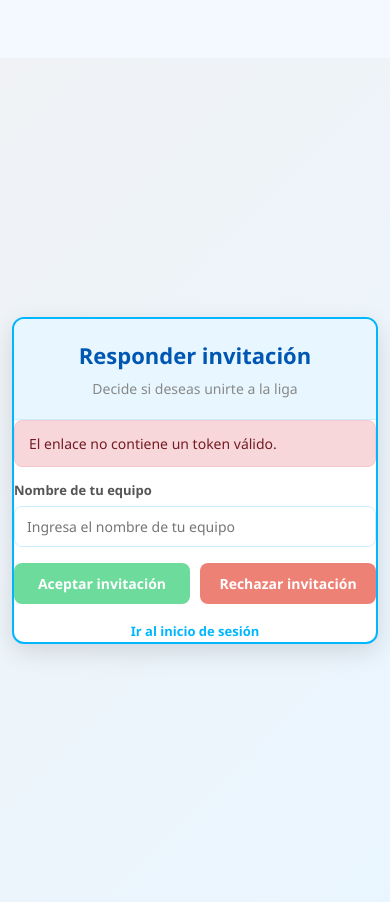
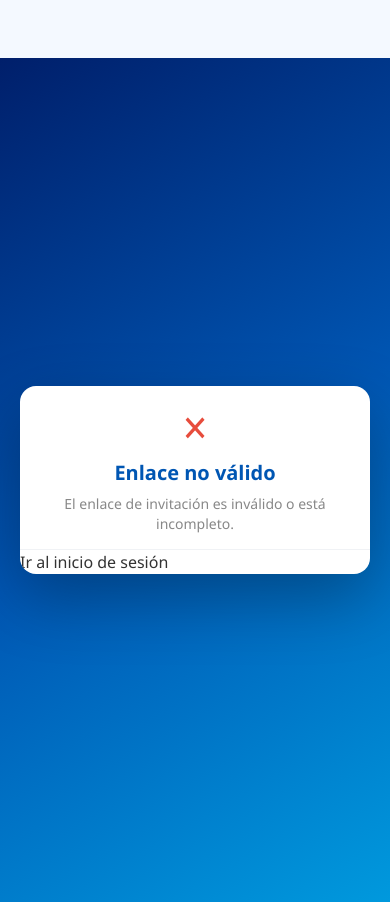
Before and after one commit to DanielRevolorio1107/Frontend-Quiniela, an Angular app: page /invitacion/responder in a window 390 px wide. Built offline with nearby package versions, Linux system fonts and the light colour scheme.

Commit message:
mejoras en flujo de invitacion

```diff
--- a/src/app/features/auth/pages/login/login.component.ts
+++ b/src/app/features/auth/pages/login/login.component.ts
@@ -1,7 +1,7 @@
 import { CommonModule } from '@angular/common';
 import { Component, inject } from '@angular/core';
 import { FormBuilder, FormGroup, ReactiveFormsModule, Validators } from '@angular/forms';
-import { Router, RouterLink } from '@angular/router';
+import { ActivatedRoute, Router, RouterLink } from '@angular/router';
 
 import { AuthService } from '../../services/auth.services';
 import { LoginRequest } from '../../interfaces/login-request.interface';
@@ -20,6 +20,7 @@ export class LoginComponent {
   private authService = inject(AuthService);
   private sessionService = inject(SessionService);
   private router = inject(Router);
+  private route = inject(ActivatedRoute);
 
   isLoading = false;
   errorMessage = '';
@@ -69,7 +70,8 @@ export class LoginComponent {
         );
 
         this.isLoading = false;
-        this.router.navigate(['/dashboard']);
+        const returnUrl = this.route.snapshot.queryParamMap.get('returnUrl');
+        this.router.navigateByUrl(returnUrl || '/dashboard');
       },
       error: (error) => {
         this.isLoading = false;
--- a/src/app/features/auth/pages/register/register.component.ts
+++ b/src/app/features/auth/pages/register/register.component.ts
@@ -1,7 +1,7 @@
 import { CommonModule } from '@angular/common';
 import { Component, inject } from '@angular/core';
 import { FormBuilder, FormGroup, ReactiveFormsModule, Validators } from '@angular/forms';
-import { Router, RouterLink } from '@angular/router';
+import { ActivatedRoute, Router, RouterLink } from '@angular/router';
 
 import { AuthService } from '../../services/auth.services';
 import { RegisterRequest } from '../../interfaces/register-request.interface';
@@ -18,6 +18,7 @@ export class RegisterComponent {
   private fb = inject(FormBuilder);
   private authService = inject(AuthService);
   private router = inject(Router);
+  private route = inject(ActivatedRoute);
 
   isLoading = false;
   errorMessage = '';
@@ -90,8 +91,9 @@ this.registerForm = this.fb.group(
         this.successMessage = response.message || 'Usuario registrado correctamente.';
         this.registerForm.reset();
 
+        const returnUrl = this.route.snapshot.queryParamMap.get('returnUrl');
         setTimeout(() => {
-          this.router.navigate(['/login']);
+          this.router.navigate(['/login'], returnUrl ? { queryParams: { returnUrl } } : {});
         }, 1500);
       },
       error: (error) => {
--- a/src/app/features/dashboard/pages/dashboard/dashboard.component.ts
+++ b/src/app/features/dashboard/pages/dashboard/dashboard.component.ts
@@ -226,7 +226,7 @@ export class DashboardComponent implements OnInit, OnDestroy {
       })
       .catch((err: unknown) => console.warn('SignalR connection failed:', err));
 
-    this.hubConnection.on('ResultadoActualizado', () => { this.loadAll(); });
+    this.hubConnection.on('ResultadoActualizado', () => { this.loadAll(); this.loadRanking(); });
     this.hubConnection.on('ClasificacionActualizada', () => { this.loadAll(); });
     this.hubConnection.on('RankingActualizado', () => { this.loadRanking(); });
   }
--- a/src/app/features/leagues/pages/invitation-response/invitation-response.component.css
+++ b/src/app/features/leagues/pages/invitation-response/invitation-response.component.css
@@ -1,79 +1,99 @@
-/* Respuesta Invitación — Quiniela 2026 */
 .invite-page {
   min-height: 100vh;
   display: flex;
   align-items: center;
   justify-content: center;
   padding: 24px 20px;
-  background: linear-gradient(135deg, #f0f2f5 0%, var(--p-blue-light) 100%);
+  background: linear-gradient(150deg, #001f6b 0%, #0056b3 50%, #0099dd 100%);
 }
 
 .invite-card {
   width: 100%;
-  max-width: 460px;
+  max-width: 440px;
   background: white;
-  border: 2px solid var(--p-blue, #00b7ff);
-  border-radius: var(--radius-lg, 12px);
+  border-radius: 16px;
   overflow: hidden;
-  box-shadow: 0 8px 24px rgba(0,0,0,0.12);
+  box-shadow: 0 24px 64px rgba(0,0,0,0.28);
 }
 
 .invite-header {
-  background: var(--p-blue-tbl, #e8f7ff);
-  padding: 20px 24px;
+  padding: 32px 28px 20px;
   text-align: center;
-  border-bottom: 1px solid var(--p-blue-bdr, #ccefff);
+  border-bottom: 1px solid #f0f2f5;
 }
-.invite-header h1 { margin: 0 0 6px; font-size: 22px; font-weight: 700; color: var(--p-blue-900); }
-.invite-header p  { margin: 0; color: var(--p-text-muted, #888); font-size: 14px; }
 
-.invite-body { padding: 20px 24px; }
+.invite-icon {
+  font-size: 36px;
+  margin-bottom: 12px;
+  line-height: 1;
+}
+.success-icon { color: #2ecc71; }
+.error-icon   { color: #e74c3c; }
+
+.invite-header h1 { margin: 0 0 6px; font-size: 20px; font-weight: 800; color: #0056b3; }
+.invite-header p  { margin: 0; color: #888; font-size: 14px; line-height: 1.4; }
+
+.invite-body { padding: 20px 28px 4px; }
 
 .form-group { margin-bottom: 16px; }
-label { display: block; margin-bottom: 6px; font-weight: 600; font-size: 13px; color: var(--p-text-mid, #555); }
+label { display: block; margin-bottom: 6px; font-weight: 600; font-size: 13px; color: #555; }
 
 .invite-input {
   display: block;
   width: 100%;
   box-sizing: border-box;
-  border: 1px solid var(--p-blue-bdr, #ccefff);
-  border-radius: var(--radius, 8px);
+  border: 1.5px solid #e0e4ea;
+  border-radius: 8px;
   padding: 10px 12px;
   font-size: 14px;
-  background: white;
-  color: var(--p-text, #333);
+  background: #f9fafb;
+  color: #333;
   transition: border-color 0.2s, box-shadow 0.2s;
 }
-.invite-input:focus { outline: none; border-color: var(--p-blue, #00b7ff); box-shadow: 0 0 0 3px rgba(0,183,255,0.15); }
+.invite-input:focus { outline: none; border-color: #00b7ff; background: white; box-shadow: 0 0 0 3px rgba(0,183,255,0.14); }
 
-.error-text { display: block; margin-top: 4px; color: var(--p-red); font-size: 12px; }
+.error-text { display: block; margin-top: 4px; color: #e74c3c; font-size: 12px; }
 
-.message { border-radius: var(--radius, 8px); padding: 12px 14px; margin-bottom: 14px; font-size: 14px; }
-.error-box   { background: var(--p-error-bg); color: var(--p-error-cl); border: 1px solid var(--p-error-bdr); }
-.success-box { background: var(--p-success-bg); color: var(--p-success-cl); border: 1px solid var(--p-success-bdr); }
+.message { border-radius: 8px; padding: 11px 14px; margin: 16px 28px 0; font-size: 13px; }
+.error-box { background: #fdf0ef; color: #c0392b; border: 1px solid #f5c6c6; }
 
-.button-group { display: flex; gap: 10px; flex-wrap: wrap; }
+.invite-actions {
+  display: flex;
+  flex-direction: column;
+  gap: 10px;
+  padding: 20px 28px 28px;
+}
 
-.btn-accept, .btn-reject {
-  flex: 1;
+.btn-accept, .btn-reject, .btn-outline {
+  display: block;
+  width: 100%;
+  box-sizing: border-box;
+  text-align: center;
+  padding: 12px;
   border: none;
-  border-radius: var(--radius, 8px);
-  padding: 11px 16px;
+  border-radius: 8px;
   font-size: 14px;
   font-weight: 700;
   cursor: pointer;
-  transition: background 0.15s;
+  text-decoration: none;
+  transition: background 0.15s, transform 0.1s;
 }
-.btn-accept { background: var(--p-green, #2ecc71); color: white; }
-.btn-accept:hover:not(:disabled) { background: var(--p-green-dark, #27ae60); }
-.btn-reject { background: var(--p-red); color: white; }
-.btn-reject:hover:not(:disabled) { background: var(--p-red-dark, #c0392b); }
-.btn-accept:disabled, .btn-reject:disabled { opacity: 0.7; cursor: not-allowed; }
 
-.invite-footer { margin-top: 18px; text-align: center; font-size: 13px; color: var(--p-text-muted, #888); }
-.invite-footer a { color: var(--p-blue, #00b7ff); font-weight: 600; text-decoration: none; }
-.invite-footer a:hover { text-decoration: underline; }
+.btn-accept { background: #2ecc71; color: white; }
+.btn-accept:hover:not(:disabled) { background: #27ae60; }
+.btn-accept:active:not(:disabled) { transform: scale(0.98); }
 
-@media (max-width: 767px) {
-  .invite-page { padding: 16px 12px; }
+.btn-reject { background: #f5f6fa; color: #e74c3c; border: 1.5px solid #f5c6c6; }
+.btn-reject:hover:not(:disabled) { background: #fdf0ef; }
+
+.btn-outline { background: white; color: #0099dd; border: 2px solid #0099dd; }
+.btn-outline:hover { background: #eaf6ff; }
+
+.btn-accept:disabled, .btn-reject:disabled { opacity: 0.6; cursor: not-allowed; }
+
+@media (max-width: 480px) {
+  .invite-header { padding: 24px 20px 16px; }
+  .invite-actions { padding: 16px 20px 24px; }
+  .invite-body { padding: 16px 20px 4px; }
+  .message { margin: 12px 20px 0; }
 }
--- a/src/app/features/leagues/pages/invitation-response/invitation-response.component.html
+++ b/src/app/features/leagues/pages/invitation-response/invitation-response.component.html
@@ -1,19 +1,58 @@
 <div class="invite-page">
   <div class="invite-card">
+
+    <!-- Token inválido -->
+    <ng-container *ngIf="!token">
       <div class="invite-header">
-      <h1>Responder invitación</h1>
-      <p>Decide si deseas unirte a la liga</p>
+        <div class="invite-icon error-icon">✕</div>
+        <h1>Enlace no válido</h1>
+        <p>El enlace de invitación es inválido o está incompleto.</p>
+      </div>
+      <div class="invite-footer">
+        <a routerLink="/login">Ir al inicio de sesión</a>
+      </div>
+    </ng-container>
+
+    <!-- Aceptación exitosa -->
+    <ng-container *ngIf="token && done">
+      <div class="invite-header">
+        <div class="invite-icon success-icon">✓</div>
+        <h1>¡Ya eres parte de la liga!</h1>
+        <p>Tu solicitud fue aceptada. Puedes empezar a hacer predicciones.</p>
+      </div>
+      <div class="invite-actions">
+        <a routerLink="/dashboard" class="btn-accept">Ir al dashboard</a>
+      </div>
+    </ng-container>
+
+    <!-- No autenticado -->
+    <ng-container *ngIf="token && !done && !isAuthenticated">
+      <div class="invite-header">
+        <div class="invite-icon">✉</div>
+        <h1>Tienes una invitación</h1>
+        <p>Inicia sesión o crea una cuenta para unirte a la liga.</p>
+      </div>
+      <div class="invite-actions">
+        <a [routerLink]="['/login']" [queryParams]="{ returnUrl: '/invitacion/responder?token=' + token }" class="btn-accept">
+          Iniciar sesión
+        </a>
+        <a [routerLink]="['/register']" [queryParams]="{ returnUrl: '/invitacion/responder?token=' + token }" class="btn-outline">
+          Crear cuenta nueva
+        </a>
+      </div>
+    </ng-container>
+
+    <!-- Formulario de aceptación -->
+    <ng-container *ngIf="token && !done && isAuthenticated">
+      <div class="invite-header">
+        <div class="invite-icon">✉</div>
+        <h1>Invitación a liga</h1>
+        <p>Elige el nombre de tu equipo para unirte.</p>
       </div>
 
-    <div class="message error-box" *ngIf="errorMessage">
-      {{ errorMessage }}
-    </div>
+      <div class="message error-box" *ngIf="errorMessage">{{ errorMessage }}</div>
 
-    <div class="message success-box" *ngIf="successMessage">
-      {{ successMessage }}
-    </div>
-
-    <form [formGroup]="responseForm" novalidate>
+      <form [formGroup]="responseForm" novalidate class="invite-body">
         <div class="form-group">
           <label for="nombreEquipo">Nombre de tu equipo</label>
           <input
@@ -21,37 +60,27 @@
             type="text"
             formControlName="nombreEquipo"
             class="invite-input"
-          placeholder="Ingresa el nombre de tu equipo"
+            placeholder="Ej: Los Cracks"
+            autocomplete="off"
           />
-
+          <small class="error-text" *ngIf="nombreEquipo.touched && nombreEquipo.hasError('required')">
+            El nombre es obligatorio.
+          </small>
           <small class="error-text" *ngIf="nombreEquipo.touched && nombreEquipo.hasError('minlength')">
-          El nombre del equipo debe tener al menos 2 caracteres.
+            Mínimo 2 caracteres.
           </small>
         </div>
 
-      <div class="button-group">
-        <button
-          type="button"
-          class="btn-accept"
-          (click)="aceptarInvitacion()"
-          [disabled]="isLoading || !token"
-        >
-          {{ isLoading ? 'Procesando...' : 'Aceptar invitación' }}
+        <div class="invite-actions">
+          <button type="button" class="btn-accept" (click)="aceptarInvitacion()" [disabled]="isLoading">
+            {{ isLoading ? 'Procesando...' : 'Unirme a la liga' }}
           </button>
-
-        <button
-          type="button"
-          class="btn-reject"
-          (click)="rechazarInvitacion()"
-          [disabled]="isLoading || !token"
-        >
-          Rechazar invitación
+          <button type="button" class="btn-reject" (click)="rechazarInvitacion()" [disabled]="isLoading">
+            Rechazar
           </button>
         </div>
       </form>
+    </ng-container>
 
-    <div class="invite-footer">
-      <a routerLink="/login">Ir al inicio de sesión</a>
   </div>
 </div>
-</div>
--- a/src/app/features/leagues/pages/invitation-response/invitation-response.component.ts
+++ b/src/app/features/leagues/pages/invitation-response/invitation-response.component.ts
@@ -1,9 +1,10 @@
 import { CommonModule } from '@angular/common';
-import { Component, inject } from '@angular/core';
+import { Component, inject, OnInit } from '@angular/core';
 import { FormBuilder, FormGroup, ReactiveFormsModule, Validators } from '@angular/forms';
-import { ActivatedRoute, RouterLink } from '@angular/router';
+import { ActivatedRoute, Router, RouterLink } from '@angular/router';
 
 import { LeagueService } from '../../services/league.service';
+import { SessionService } from '../../../../core/services/session.service';
 import { LeagueInvitationResponseRequest } from '../../Interfaces/league-invitation-response-request.interface';
 
 @Component({
@@ -13,28 +14,41 @@ import { LeagueInvitationResponseRequest } from '../../Interfaces/league-invitat
   templateUrl: './invitation-response.component.html',
   styleUrl: './invitation-response.component.css'
 })
-export class InvitationResponseComponent {
+export class InvitationResponseComponent implements OnInit {
   private fb = inject(FormBuilder);
   private route = inject(ActivatedRoute);
+  private router = inject(Router);
   private leagueService = inject(LeagueService);
+  private sessionService = inject(SessionService);
 
   token = '';
   isLoading = false;
   errorMessage = '';
-  successMessage = '';
+  done = false;
+
+  isAuthenticated = false;
+  loginUrl = '';
+  registerUrl = '';
 
   responseForm!: FormGroup;
 
-  constructor() {
+  ngOnInit(): void {
     this.responseForm = this.fb.group({
-      nombreEquipo: ['', [Validators.minLength(2)]]
+      nombreEquipo: ['', [Validators.required, Validators.minLength(2)]]
     });
 
     this.token = this.route.snapshot.queryParamMap.get('token') || '';
 
     if (!this.token) {
       this.errorMessage = 'El enlace no contiene un token válido.';
+      return;
     }
+
+    this.isAuthenticated = this.sessionService.isAuthenticated();
+
+    const returnUrl = encodeURIComponent(`/invitacion/responder?token=${this.token}`);
+    this.loginUrl = `/login?returnUrl=${returnUrl}`;
+    this.registerUrl = `/register?returnUrl=${returnUrl}`;
   }
 
   get nombreEquipo() {
@@ -43,18 +57,9 @@ export class InvitationResponseComponent {
 
   aceptarInvitacion(): void {
     this.errorMessage = '';
-    this.successMessage = '';
 
-    if (!this.token) {
-      this.errorMessage = 'No se encontró el token de invitación.';
-      return;
-    }
-
-    const nombreEquipo = this.nombreEquipo.value?.trim() || '';
-
-    if (nombreEquipo.length < 2) {
-      this.nombreEquipo.markAsTouched();
-      this.errorMessage = 'Debes ingresar un nombre de equipo válido para aceptar la invitación.';
+    if (this.responseForm.invalid) {
+      this.responseForm.markAllAsTouched();
       return;
     }
 
@@ -63,23 +68,16 @@ export class InvitationResponseComponent {
     const payload: LeagueInvitationResponseRequest = {
       token: this.token,
       aceptar: true,
-      nombreEquipo
+      nombreEquipo: this.nombreEquipo.value.trim()
     };
 
     this.leagueService.respondInvitation(payload).subscribe({
       next: () => {
         this.isLoading = false;
-        this.successMessage = 'Invitación aceptada correctamente.';
-        this.responseForm.reset();
+        this.done = true;
       },
       error: (error) => {
         this.isLoading = false;
-
-        if (error.status === 0) {
-          this.errorMessage = 'No se pudo conectar con el servidor.';
-          return;
-        }
-
         this.errorMessage = error?.error?.error || 'No se pudo aceptar la invitación.';
       }
     });
@@ -87,13 +85,6 @@ export class InvitationResponseComponent {
 
   rechazarInvitacion(): void {
     this.errorMessage = '';
-    this.successMessage = '';
-
-    if (!this.token) {
-      this.errorMessage = 'No se encontró el token de invitación.';
-      return;
-    }
-
     this.isLoading = true;
 
     const payload: LeagueInvitationResponseRequest = {
@@ -105,16 +96,10 @@ export class InvitationResponseComponent {
     this.leagueService.respondInvitation(payload).subscribe({
       next: () => {
         this.isLoading = false;
-        this.successMessage = 'Invitación rechazada correctamente.';
+        this.router.navigate(['/login']);
       },
       error: (error) => {
         this.isLoading = false;
-
-        if (error.status === 0) {
-          this.errorMessage = 'No se pudo conectar con el servidor.';
-          return;
-        }
-
         this.errorMessage = error?.error?.error || 'No se pudo rechazar la invitación.';
       }
     });
```
Lines whose indentation alone changed are shown as unchanged.
